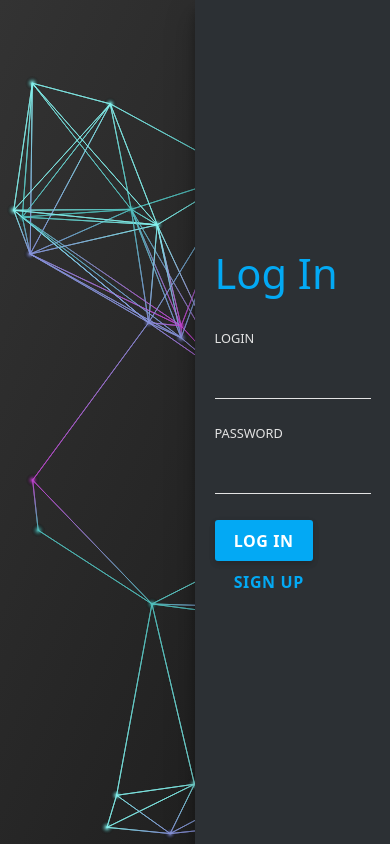
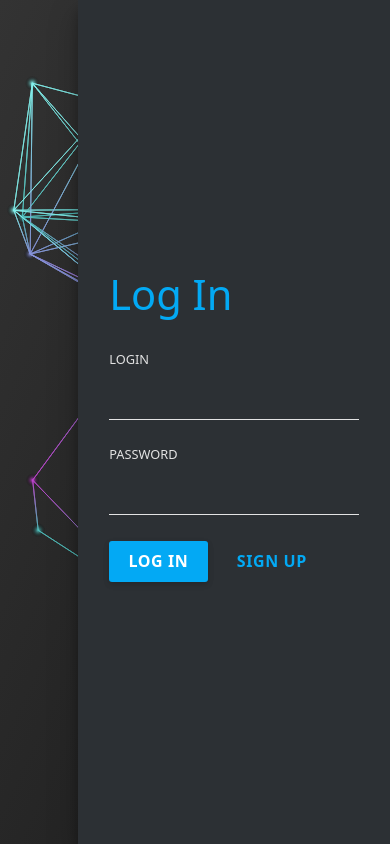
Before and after one commit to K-Pecka/edupjatk, a Vue app: page /access in a window 390 px wide. Built offline with nearby package versions, Linux system fonts and the light colour scheme.

Commit message:
update login/register

```diff
--- a/src/components/stateless/FormTemp.vue
+++ b/src/components/stateless/FormTemp.vue
@@ -1,21 +1,24 @@
 <script setup>
 import { accessHTMLstore } from '@/stores/static/pageData/accessHTML.js'
-
+import {useStore} from '@/stores/userStorage.js'
 const store = accessHTMLstore()
+const {login} = useStore()
 const accessTypePanel = store.getState()
 
 const changeState = () => {
   store.changeState()
 }
+const sendForm = () => {
 
-//const emit = defineEmits(['onSubmit'])
-const sendForm = () => {
-  /*const formData = fields.reduce((data, field) => {
+  const {fields}=accessTypePanel.value
+  console.log(accessTypePanel);
+  const formData = fields.reduce((data, field) => {
     data[field.name] = field.value
     return data
   }, {})
   console.log(formData)
-  emit('onSubmit', formData)*/
+  const mess = login(formData)
+  console.log(mess)
 }
 </script>
 
@@ -48,4 +51,174 @@ const sendForm = () => {
 .fade-enter, .fade-leave-to {
   opacity: 0;
 }
+label {
+  font-size: 0.8em;
+  text-transform: uppercase;
+}
+
+input {
+  background-color: transparent;
+  border: 0;
+  outline: 0;
+  font-size: 1em;
+  padding: 8px 1px;
+  margin-top: 0.1em;
+}
+
+.logIn {
+  width: 50%;
+  height: 100%;
+  background: #2c3034;
+  left: 0;
+  position: absolute;
+}
+
+.logIn label {
+  color: #e3e3e3;
+}
+
+.logIn input {
+  border-bottom: 1px solid #e3e3e3;
+  color: #e3e3e3;
+}
+
+.logIn input:focus,
+.logIn input:active {
+  border-color: #03a9f4;
+  color: #03a9f4;
+}
+
+.logIn a {
+  color: #03a9f4;
+}
+
+.signUp {
+  width: 50%;
+  height: 100%;
+  background: #f9f9f9;
+  position: absolute;
+}
+
+.signUp label {
+  color: #212121;
+}
+
+.signUp input {
+  border-bottom: 1px solid #212121;
+}
+
+.signUp input:focus,
+.signUp input:active {
+  border-color: #673ab7;
+}
+
+.content {
+  display: flex;
+  flex-direction: column;
+  justify-content: center;
+  min-height: 100%;
+  width: 80%;
+  margin: 0 auto;
+  position: relative;
+}
+
+.content h2 {
+  font-weight: 300;
+  font-size: 2.6em;
+  margin: 0.2em 0 0.1em;
+  color: #03a9f4;
+}
+.form-element {
+  margin: 1.6em 0;
+}
+
+.form-element.form-submit {
+  margin: 1.6em 0 0;
+}
+
+.form-stack {
+  display: flex;
+  flex-direction: column;
+}
+
+button {
+  padding: 0.8em 1.2em;
+  margin: 0 10px 0 0;
+  width: auto;
+  font-weight: 600;
+  text-transform: uppercase;
+  font-size: 1em;
+  color: #fff;
+  line-height: 1em;
+  letter-spacing: 0.6px;
+  border-radius: 3px;
+  box-shadow:
+    0 2px 6px rgba(0, 0, 0, 0.1),
+    0 3px 6px rgba(0, 0, 0, 0.1);
+  border: 0;
+  outline: 0;
+  transition: all 0.25s;
+}
+
+button.signup {
+  background: #03a9f4;
+}
+
+button.login {
+  background: #673ab7;
+}
+
+button.off {
+  background: none;
+  box-shadow: none;
+  margin: 0;
+}
+
+button.off.signup {
+  color: #03a9f4;
+}
+
+button.off.login {
+  color: #673ab7;
+}
+
+button:focus,
+button:active,
+button:hover {
+  box-shadow:
+    0 4px 7px rgba(0, 0, 0, 0.1),
+    0 3px 6px rgba(0, 0, 0, 0.1);
+}
+
+button.signup:focus,
+button.signup:active,
+button.signup:hover {
+  background: #0288d1;
+}
+
+button.login:focus,
+button.login:active,
+button.login:hover {
+  background: #512da8;
+}
+
+button.off:focus,
+button.off:active,
+button.off:hover {
+  box-shadow: none;
+}
+
+button.off.signup:focus,
+button.off.signup:active,
+button.off.signup:hover {
+  color: #03a9f4;
+  background: #212121;
+}
+
+button.off.login:focus,
+button.off.login:active,
+button.off.login:hover {
+  color: #512da8;
+  background: #e3e3e3;
+}
 </style>
--- a/src/components/stateless/PrintListButton.vue
+++ b/src/components/stateless/PrintListButton.vue
@@ -1,7 +1,4 @@
 <script setup>
-import { useCounterStore } from '@/stores/modules/classes/main.js'
-
-const {loginMe} = useCounterStore()
 import { ref } from 'vue'
 
 const props = defineProps(['buttons'])
@@ -34,9 +31,6 @@ const handleMouseLeave = () => {
       </transition>
 
     </div>
-  <div>
-    <button class="btn btn-primary" @click="loginMe" >sdfsdfsdf</button>
-  </div>
 </template>
 
 <style scoped>
--- a/src/router/modules/user/main.js
+++ b/src/router/modules/user/main.js
@@ -7,7 +7,7 @@ const UserRoutes = [
   {
     path: '/access',
     name: 'access',
-    component: () => import('@/views/accessView.vue')
+    component: () => import('@/views/AccessView.vue')
   }
 ]
 
--- a/src/stores/modules/classes/main.js
+++ b/src/stores/modules/classes/main.js
@@ -53,7 +53,7 @@ export const useCounterStore = defineStore('counter', () => {
 
     async function registerMe(data) {
         try {
-            const response = await fetch('http://localhost:8008/api/v1/accounts/kid/create/', {
+            const response = await fetch('http://localhost:8008/login/', {
                 method: 'POST',
                 headers: {
                     'Content-Type': 'application/json',
@@ -75,22 +75,21 @@ export const useCounterStore = defineStore('counter', () => {
             console.error('Error:', error)
         }
     }
-        function getCookie(name) {
+        /*function getCookie(name) {
         var value = "; " + document.cookie;
         var parts = value.split("; " + name + "=");
         if (parts.length == 2) return parts.pop().split(";").shift();
-    }
+    }*/
         async function loginMe() {
         try {
             const data = {
-                email: 'jd@pw.pl',
-                password: 'aletrudnetohaslolol',
+                username: 'janK',
+                password: '123123',
             }
-            const response = await fetch('http://localhost:8008/api/v1/accounts/kid/login/', {
+            const response = await fetch('https://edupjatk-backend-756c2008b530.herokuapp.com/api/v1/accounts/login/', {
                 method: 'POST',
                 headers: {
-                    'Content-Type': 'application/json',
-                    'X-CSRFToken': getCookie('csrftoken'),
+                    'Content-Type': 'application/json'
                 },
                 body: JSON.stringify({
                     email: data.email,
--- a/src/stores/static/pageData/accessHTML.js
+++ b/src/stores/static/pageData/accessHTML.js
@@ -17,7 +17,7 @@ export const accessHTMLstore = defineStore('accessFormData', () => {
       fields: [
         {
           label: 'login',
-          name: 'login',
+          name: 'email',
           type: 'text'
         },
         {
--- a/src/stores/userStorage.js
+++ b/src/stores/userStorage.js
@@ -30,7 +30,7 @@ export const useStore = defineStore('user', () => {
     user: userPanel,
     teacher: teacherPanel
   }
-  const publicPath = ['/login', '/register', '/']
+  const publicPath = ['/access', '/']
 
   function findUser(email, password) {
     return users.value.find((u) => u.email === email && u.password === password)
@@ -87,5 +87,17 @@ export const useStore = defineStore('user', () => {
       ]
     )
   }
-  return { getPanel, getUser, getPermission, logOut, isLoggedIn, getAccessPath, getUserInfo }
+  function login(data)
+  {
+    return getUser(data)
+  }
+  return {
+    getPanel,
+    getUser,
+    getPermission,
+    logOut,
+    isLoggedIn,
+    getAccessPath,
+    getUserInfo,
+    login }
 })
--- a/src/views/HomeView.vue
+++ b/src/views/HomeView.vue
@@ -10,8 +10,9 @@ import MainHeader from '@/components/stateless/PrintHeader.vue'
 import PrintListButton from '@/components/stateless/PrintListButton.vue'
 import {useStore} from '@/stores/static/pageData/homePage.js'
 const store = useStore();
-const headerMessage=store.getMainPage().header
-const buttons=store.getMainPage().buttons
+const data = store.getMainPage();
+const headerMessage=data.header
+const buttons=data.buttons
 
 
 </script>
--- a/src/views/accessView.vue
+++ b/src/views/accessView.vue
@@ -3,15 +3,15 @@ import FormTemp from '@/components/stateless/FormTemp.vue'
 </script>
 
 <template>
-  <section id="accessBox">
+  <section>
     <div class="topLayer">
       <FormTemp/>
     </div>
   </section>
 </template>
 
-<style>
-#accessBox {
+<style scoped>
+section {
   width: 50%;
   max-height: 100%;
   height: 100%;
@@ -32,179 +32,8 @@ import FormTemp from '@/components/stateless/FormTemp.vue'
   left: 0;
 }
 
-label {
-  font-size: 0.8em;
-  text-transform: uppercase;
-}
-
-input {
-  background-color: transparent;
-  border: 0;
-  outline: 0;
-  font-size: 1em;
-  padding: 8px 1px;
-  margin-top: 0.1em;
-}
-
-.logIn {
-  width: 50%;
-  height: 100%;
-  background: #2c3034;
-  left: 0;
-  position: absolute;
-}
-
-.logIn label {
-  color: #e3e3e3;
-}
-
-.logIn input {
-  border-bottom: 1px solid #e3e3e3;
-  color: #e3e3e3;
-}
-
-.logIn input:focus,
-.logIn input:active {
-  border-color: #03a9f4;
-  color: #03a9f4;
-}
-
-.logIn a {
-  color: #03a9f4;
-}
-
-.signUp {
-  width: 50%;
-  height: 100%;
-  background: #f9f9f9;
-  position: absolute;
-}
-
-.signUp label {
-  color: #212121;
-}
-
-.signUp input {
-  border-bottom: 1px solid #212121;
-}
-
-.signUp input:focus,
-.signUp input:active {
-  border-color: #673ab7;
-}
-
-.content {
-  display: flex;
-  flex-direction: column;
-  justify-content: center;
-  min-height: 100%;
-  width: 80%;
-  margin: 0 auto;
-  position: relative;
-}
-
-.content h2 {
-  font-weight: 300;
-  font-size: 2.6em;
-  margin: 0.2em 0 0.1em;
-  color: #03a9f4;
-}
-.form-element {
-  margin: 1.6em 0;
-}
-
-.form-element.form-submit {
-  margin: 1.6em 0 0;
-}
-
-.form-stack {
-  display: flex;
-  flex-direction: column;
-}
-
-button {
-  padding: 0.8em 1.2em;
-  margin: 0 10px 0 0;
-  width: auto;
-  font-weight: 600;
-  text-transform: uppercase;
-  font-size: 1em;
-  color: #fff;
-  line-height: 1em;
-  letter-spacing: 0.6px;
-  border-radius: 3px;
-  box-shadow:
-    0 2px 6px rgba(0, 0, 0, 0.1),
-    0 3px 6px rgba(0, 0, 0, 0.1);
-  border: 0;
-  outline: 0;
-  transition: all 0.25s;
-}
-
-button.signup {
-  background: #03a9f4;
-}
-
-button.login {
-  background: #673ab7;
-}
-
-button.off {
-  background: none;
-  box-shadow: none;
-  margin: 0;
-}
-
-button.off.signup {
-  color: #03a9f4;
-}
-
-button.off.login {
-  color: #673ab7;
-}
-
-button:focus,
-button:active,
-button:hover {
-  box-shadow:
-    0 4px 7px rgba(0, 0, 0, 0.1),
-    0 3px 6px rgba(0, 0, 0, 0.1);
-}
-
-button.signup:focus,
-button.signup:active,
-button.signup:hover {
-  background: #0288d1;
-}
-
-button.login:focus,
-button.login:active,
-button.login:hover {
-  background: #512da8;
-}
-
-button.off:focus,
-button.off:active,
-button.off:hover {
-  box-shadow: none;
-}
-
-button.off.signup:focus,
-button.off.signup:active,
-button.off.signup:hover {
-  color: #03a9f4;
-  background: #212121;
-}
-
-button.off.login:focus,
-button.off.login:active,
-button.off.login:hover {
-  color: #512da8;
-  background: #e3e3e3;
-}
-
 @media only screen and (max-width: 768px) {
-  #slideBox {
+  section {
     width: 80%;
     margin-left: 20%;
   }
```
